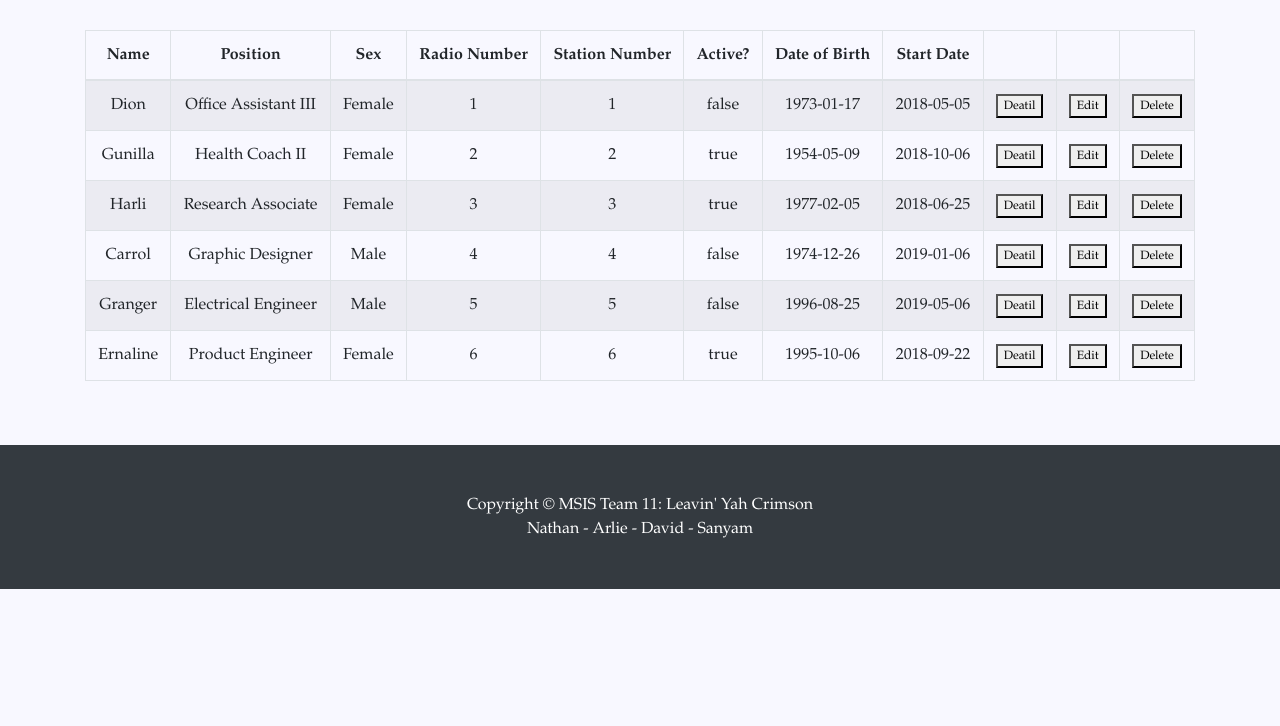
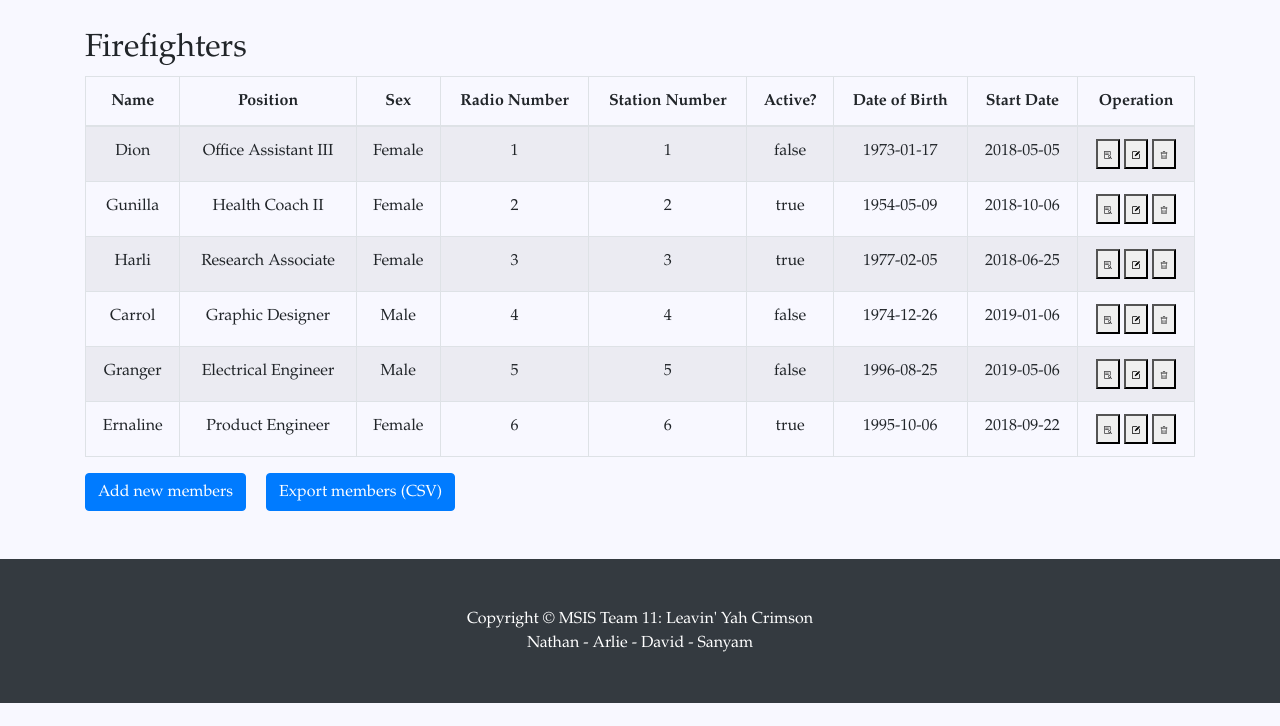
Before and after one commit to nathankong97/ds-final-project, a PHP site: page /public/members.html in a window 1280 px wide. Shown: the part 74-800 px from the top of the page. Run offline with PHP 8.4, Linux system fonts and the light colour scheme; some libraries are stand-ins or nearby versions.

Commit message:
edit the webpage

```diff
--- a/app/public/css/site.css
+++ b/app/public/css/site.css
@@ -38,7 +38,8 @@ body {
 }
 
 .button {
-  font-size:12px;
+  width:8px;
+  height: 8px;
 }
 
 th td {
--- a/app/public/members.html
+++ b/app/public/members.html
@@ -49,8 +49,8 @@
   <div class="container">
 
     <div class="row">
-
       <div class="col-lg-12 my-5" id="membersApp">
+        <h2>Firefighters</h2>
         <table align="center" class="table table-bordered table-hover table-striped text-center">
           <thead>
             <tr>
@@ -62,9 +62,7 @@
               <th scope="col">Active?</th>
               <th scope="col">Date of Birth</th>
               <th scope="col">Start Date</th>
-              <th></th>
-              <th></th>
-              <th></th>
+              <th scope="col">Operation</th>
             </tr>
           </thead>
           <tbody>
@@ -77,13 +75,14 @@
               <td>{{ m.isActive }}</td>
               <td>{{ m.dob }}</td>
               <td>{{ m.StartDate }}</td>
-              <td><button class="button">Deatil</button></td>
-              <td><button class="button">Edit</button></td>
-              <td><button class="button">Delete</button></td>
+              <td><button title="Detail"><img src="./img/detail.png" class="button"></button>
+                <button title="Edit"><img src="./img/edit.png" class="button"></button>
+                <button title="Delete"><img src="./img/delete.png" class="button"></button></td>
             </tr>
           </tbody>
         </table>
-
+        <button type="button" class="btn btn-primary">Add new members</button>&nbsp&nbsp&nbsp&nbsp
+        <button type="button" class="btn btn-primary">Export members (CSV)</button>
       </div>
 
     </div>
```
Also changed, not shown: app/public/certification.html (+5 -6 lines), app/public/index.html (+8 -5 lines), app/public/img/delete.png (added), app/public/img/detail.png (added), app/public/img/edit.png (added).
